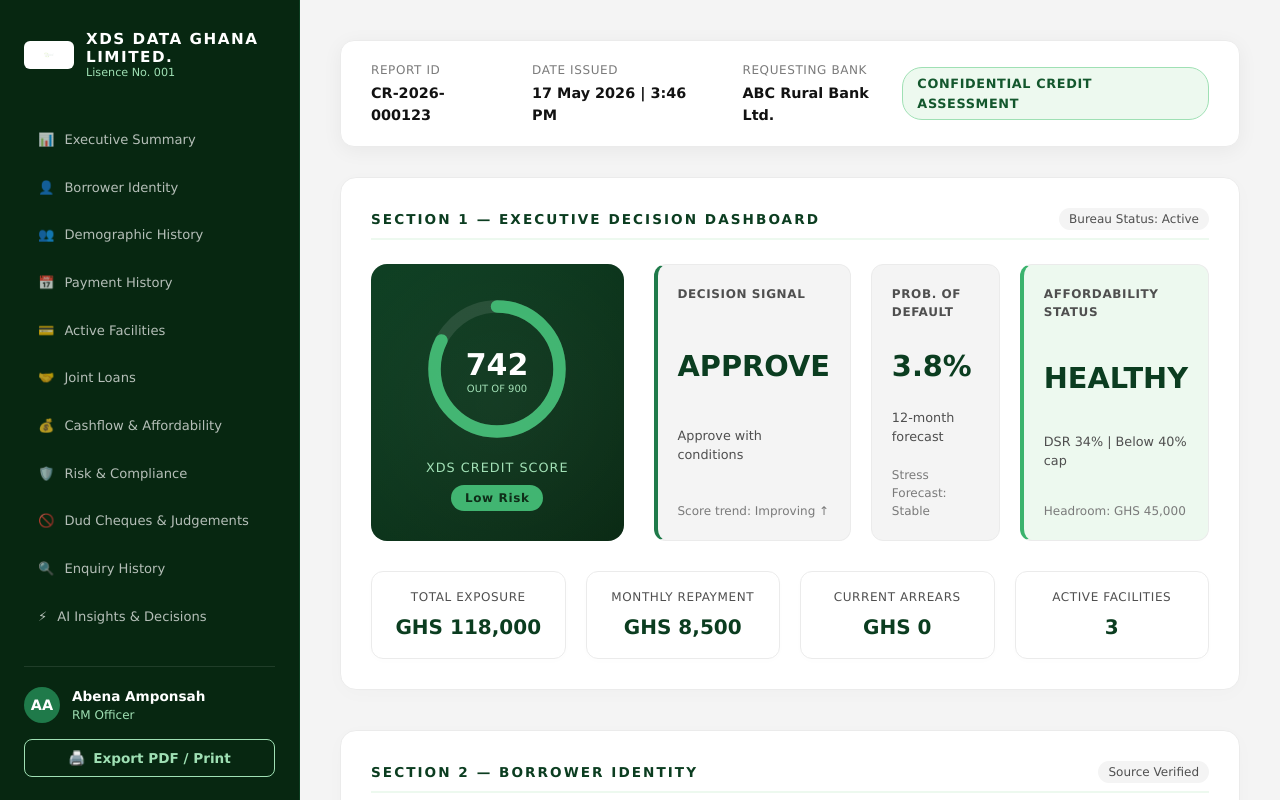
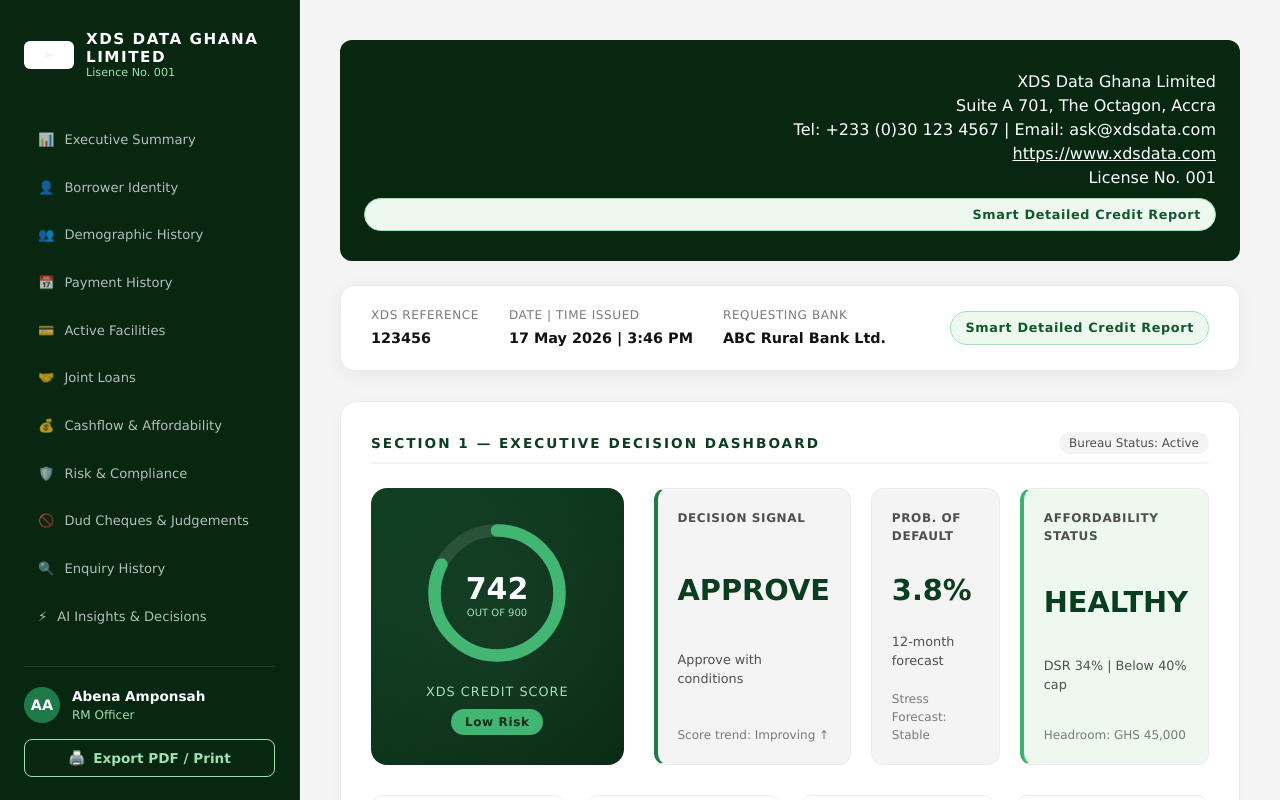
Before and after one commit to qrix15384/report_template, a React (Vite) app in the folder Report Template/: page / in a window 1280 px wide. Shown: the top 800 px of the page. Built offline with nearby package versions, Linux system fonts and the light colour scheme; the HTML template or start-up script is replaced by a standard one.

Commit message:
Title Edit

```diff
--- a/Report Template/src/CreditReport.jsx
+++ b/Report Template/src/CreditReport.jsx
@@ -160,7 +160,7 @@
         <div className="sidebar-brand">
           <img src={logo} alt="xdsdata logo" className="sidebar-logo" />
           <div className="sidebar-brand-name">
-            XDS Data Ghana Limited.
+            XDS Data Ghana Limited
             <span className="sidebar-brand-sub">Lisence No. 001</span>
           </div>
         </div>
@@ -217,15 +217,43 @@
 
       {/* Main Report Dashboard Content */}
       <main className="main-content">
+        {/* Report Overview Banner Section */}
+        <section
+          style={{
+            background: 'var(--green-950)',
+            color: '#ffffff',
+            padding: '30px 24px',
+            borderRadius: '12px',
+            marginBottom: '24px',
+            textAlign: 'right'
+          }}
+        >
+          <h1 style={{ margin: '0 0 8px 0', fontSize: '1.0rem', fontWeight: '10' }}>
+            XDS Data Ghana Limited
+            <br />Suite A 701, The Octagon, Accra<br></br>
+            Tel: +233 (0)30 123 4567 | Email: ask@xdsdata.com<br></br>
+            <a href="https://www.xdsdata.com" target="_blank" rel="noopener noreferrer" style={{ color: '#ffffff', textDecoration: 'underline' }}>
+              https://www.xdsdata.com
+            </a>
+            <br></br>
+            License No. 001
+          </h1>
+
+        <div className="header-badge" style={{}}>Smart Detailed Credit Report</div>
+
+
+
+        </section>
+
         {/* Top Report Header Metadata bar */}
         <header className="report-header">
           <div className="header-meta">
             <div className="meta-item">
-              <span className="meta-label">Report ID</span>
-              <span className="meta-value">CR-2026-000123</span>
+              <span className="meta-label">XDS Reference</span>
+              <span className="meta-value">123456</span>
             </div>
             <div className="meta-item">
-              <span className="meta-label">Date Issued</span>
+              <span className="meta-label">Date | Time Issued</span>
               <span className="meta-value">17 May 2026 | 3:46 PM</span>
             </div>
             <div className="meta-item">
@@ -233,7 +261,7 @@
               <span className="meta-value">ABC Rural Bank Ltd.</span>
             </div>
           </div>
-          <div className="header-badge">CONFIDENTIAL CREDIT ASSESSMENT</div>
+          <div className="header-badge">Smart Detailed Credit Report</div>
         </header>
 
         {/* Section 1: Executive Summary & Dashboard */}
```
